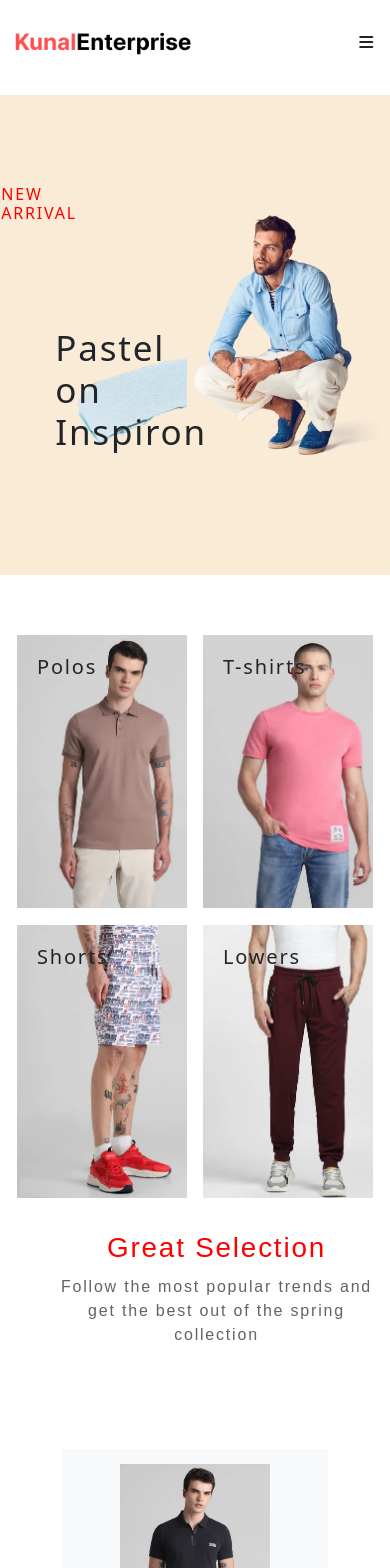
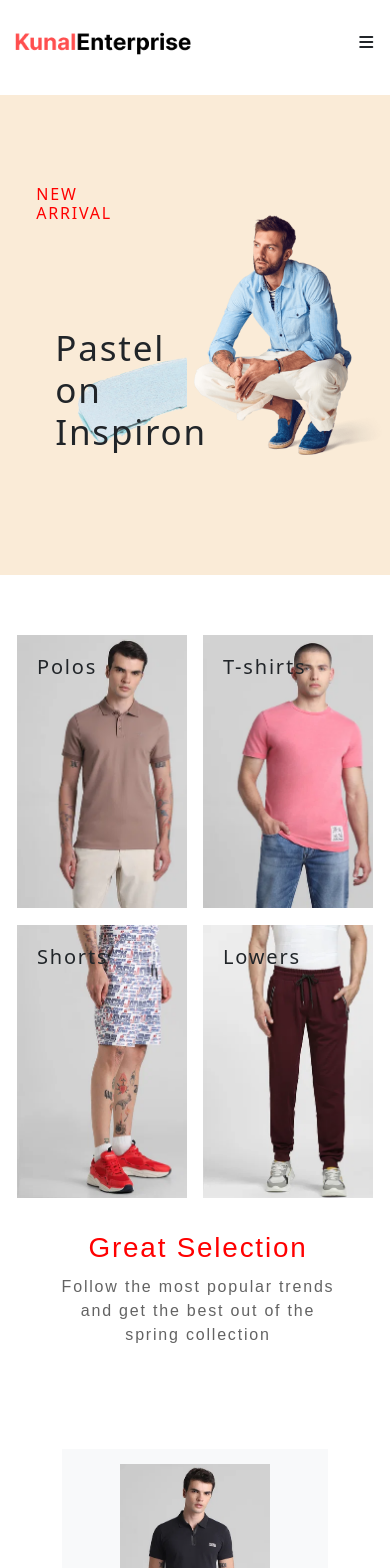
Before and after one commit to harshvijay63/curly-computing-machine, a React (Create React App) app: page / in a window 390 px wide. Shown: the top 1568 px of the page. Built offline with nearby package versions, Linux system fonts and the light colour scheme.

Commit message:
Update main.css

```diff
--- a/src/styles/main.css
+++ b/src/styles/main.css
@@ -87,7 +87,7 @@ html {
   }
 
   .hp-s11 h6 {
-    margin-right: 70px;
+    margin-right: 35px;
     margin-left: 30px;
     color: red;
   }
@@ -535,6 +535,7 @@ html {
     .hp-s31 {
       text-align: center;
       margin: 15px 0 50px 0;
+    margin-right: 37px;
       font-family: "Jost", sans-serif;
       font-weight: 500;
     }
@@ -652,6 +653,12 @@ html {
       justify-content: space-around;
       align-items: center;
       height: 100px;
+      margin: auto;
+    }
+
+    .follow{
+        text-align: center;
+        margin-top: -7px;
     }
     .hp-s11 {
       height: 470px;
@@ -813,6 +820,7 @@ html {
     width: 40px;
     height: 50px;
     border-radius: 50%;
+
     display: flex;
     align-items: center;
     justify-content: center;
```
